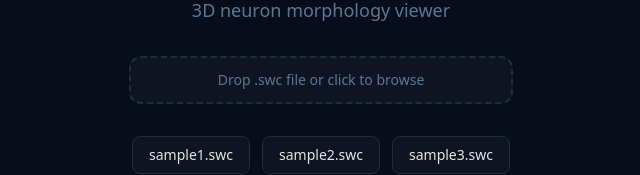
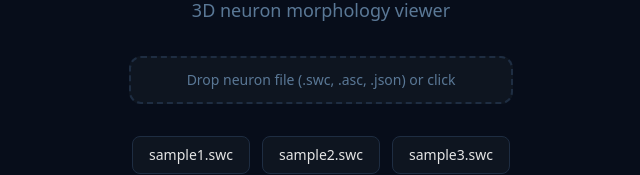
Before and after one commit to lamb356/neurotrace3d, a Next.js app in the folder apps/web/: page /viewer in a window 1280 px wide. Shown: the part 214-389 px from the top of the page, without its empty margins (319-959 px from the left). Built offline with nearby package versions, Linux system fonts and the light colour scheme.

Commit message:
feat: unified multi-format parser with .swc/.asc/.json support
Add parseNeuronFile() that auto-detects format by file extension and
routes to the correct parser. Update all call sites (store, batch
analysis) and UI components (FileUpload, BatchDropZone) to accept
.swc, .asc, and .json files.

```diff
--- a/apps/web/src/components/batch/BatchDropZone.tsx
+++ b/apps/web/src/components/batch/BatchDropZone.tsx
@@ -1,6 +1,7 @@
 "use client";
 
 import { useCallback, useRef, useState } from "react";
+import { isSupportedFile } from "@/lib/parsers";
 
 interface BatchDropZoneProps {
   onFiles: (files: File[]) => void;
@@ -22,14 +23,14 @@ export default function BatchDropZone({ onFiles, disabled }: BatchDropZoneProps)
         for (const item of Array.from(e.dataTransfer.items)) {
           if (item.kind === "file") {
             const file = item.getAsFile();
-            if (file && file.name.toLowerCase().endsWith(".swc")) {
+            if (file && isSupportedFile(file.name)) {
               files.push(file);
             }
           }
         }
       } else {
         for (const file of Array.from(e.dataTransfer.files)) {
-          if (file.name.toLowerCase().endsWith(".swc")) {
+          if (isSupportedFile(file.name)) {
             files.push(file);
           }
         }
@@ -82,7 +83,7 @@ export default function BatchDropZone({ onFiles, disabled }: BatchDropZoneProps)
         />
       </svg>
       <p className="text-text-muted text-sm font-medium">
-        Drop SWC files here
+        Drop neuron files (.swc, .asc, .json)
       </p>
       <p className="text-text-muted mt-1 text-xs">
         or click to select files
@@ -90,7 +91,7 @@ export default function BatchDropZone({ onFiles, disabled }: BatchDropZoneProps)
       <input
         ref={inputRef}
         type="file"
-        accept=".swc"
+        accept=".swc,.asc,.json"
         multiple
         className="hidden"
         onChange={handleFileInput}
--- a/apps/web/src/components/upload/FileUpload.tsx
+++ b/apps/web/src/components/upload/FileUpload.tsx
@@ -2,6 +2,7 @@
 
 import { useRef, useState, useCallback } from "react";
 import { useNeuronStore } from "@/store/useNeuronStore";
+import { isSupportedFile } from "@/lib/parsers";
 
 export default function FileUpload() {
   const loadFile = useNeuronStore((s) => s.loadFile);
@@ -13,7 +14,7 @@ export default function FileUpload() {
 
   const handleFile = useCallback(
     (file: File) => {
-      if (file.name.endsWith(".swc")) {
+      if (isSupportedFile(file.name)) {
         loadFile(file);
       }
     },
@@ -48,7 +49,7 @@ export default function FileUpload() {
       <input
         ref={inputRef}
         type="file"
-        accept=".swc"
+        accept=".swc,.asc,.json"
         className="hidden"
         onChange={(e) => {
           const file = e.target.files?.[0];
@@ -63,7 +64,7 @@ export default function FileUpload() {
           <span className="text-text-muted ml-2">&mdash; drop another to replace</span>
         </p>
       ) : (
-        <p className="text-text-muted text-sm">Drop .swc file or click to browse</p>
+        <p className="text-text-muted text-sm">Drop neuron file (.swc, .asc, .json) or click</p>
       )}
     </div>
   );
--- a/apps/web/src/hooks/useBatchAnalysis.ts
+++ b/apps/web/src/hooks/useBatchAnalysis.ts
@@ -1,7 +1,7 @@
 "use client";
 
 import { useCallback, useRef, useState } from "react";
-import { parseSWC, computeStats } from "@neurotrace/swc-parser";
+import { parseNeuronFile, computeStats } from "@/lib/parsers";
 import type { MorphometricsResult } from "@/lib/morphometrics-types";
 
 export interface BatchResult {
@@ -77,7 +77,7 @@ export function useBatchAnalysis() {
 
           try {
             const text = await task.file.text();
-            const parsed = parseSWC(text);
+            const parsed = parseNeuronFile(task.file.name, text);
             const stats = computeStats(parsed);
 
             // Post to worker for advanced metrics
--- /dev/null
+++ b/apps/web/src/lib/parsers/index.ts
@@ -0,0 +1,27 @@
+import { parseSWC, computeStats, validateSWC } from "@neurotrace/swc-parser";
+import type { SWCParseResult } from "@neurotrace/swc-parser";
+import { parseSwcJson } from "./swcJson";
+import { parseNeurolucidaAsc } from "./neurolucidaAsc";
+
+const SUPPORTED_EXTENSIONS = [".swc", ".json", ".asc"];
+
+/** Check if a file name has a supported neuron format extension */
+export function isSupportedFile(fileName: string): boolean {
+  const lower = fileName.toLowerCase();
+  return SUPPORTED_EXTENSIONS.some((ext) => lower.endsWith(ext));
+}
+
+/**
+ * Parse a neuron file by auto-detecting format from file extension.
+ * Returns the same SWCParseResult regardless of input format.
+ */
+export function parseNeuronFile(fileName: string, content: string): SWCParseResult {
+  const lower = fileName.toLowerCase();
+  if (lower.endsWith(".swc")) return parseSWC(content);
+  if (lower.endsWith(".json")) return parseSwcJson(content);
+  if (lower.endsWith(".asc")) return parseNeurolucidaAsc(content);
+  throw new Error(`Unsupported format: ${fileName}. Supported: .swc, .json, .asc`);
+}
+
+// Re-export for convenience
+export { computeStats, validateSWC };
--- a/apps/web/src/store/useNeuronStore.ts
+++ b/apps/web/src/store/useNeuronStore.ts
@@ -1,7 +1,7 @@
 import { create } from "zustand";
 import { immer } from "zustand/middleware/immer";
 import { enableMapSet } from "immer";
-import { parseSWC, computeStats, validateSWC } from "@neurotrace/swc-parser";
+import { parseNeuronFile, computeStats, validateSWC } from "@/lib/parsers";
 import type { NeuronStore } from "./types";
 import { recomputeDerived } from "./derived";
 import { applyOpsToTree, invertOps } from "./operations";
@@ -57,7 +57,7 @@ export const useNeuronStore = create<NeuronStore>()(
     loadSWC(content: string, fileName: string) {
       set((state) => {
         try {
-          const result = parseSWC(content);
+          const result = parseNeuronFile(fileName, content);
           const stats = computeStats(result);
           const validationWarnings = validateSWC(result);
 
```
Also changed, not shown: 1 other file (tests, documents, lock files or other folders).
